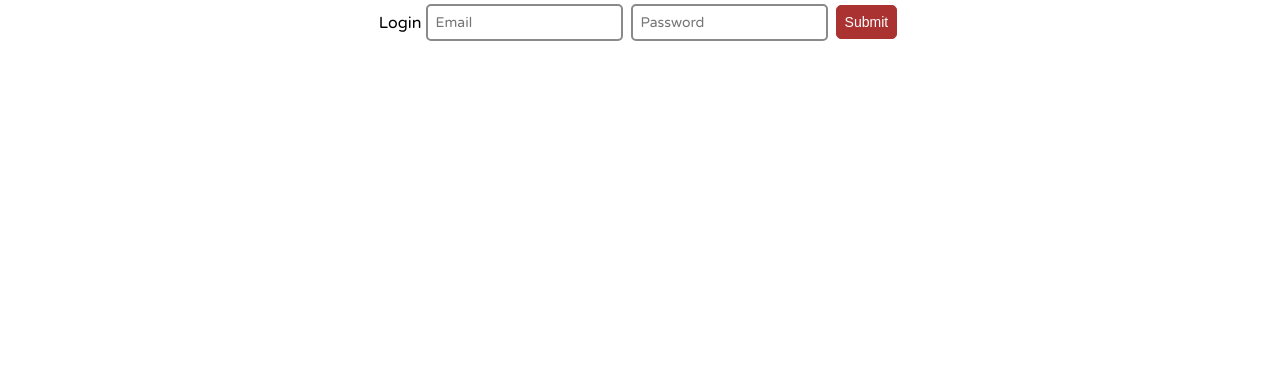
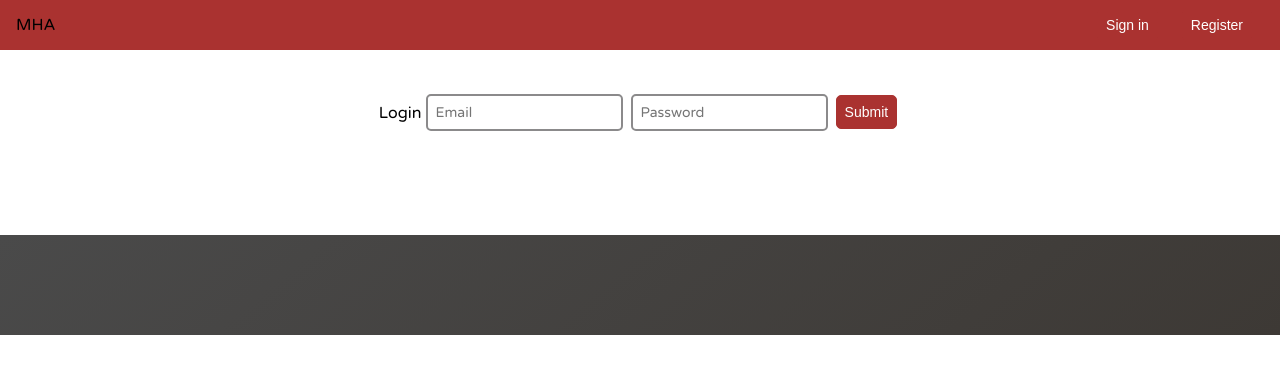
Before and after one commit to Easybuoy/mental_health_assistance_fe, a React (Create React App) app: page /login in a window 1280 px wide. Shown: the top 374 px of the page. Built offline with nearby package versions, Linux system fonts and the light colour scheme; a web font is replaced by a local one; what node-polyglot would draw is missing.

Commit message:
add navigation

```diff
--- a/package.json
+++ b/package.json
@@ -27,7 +27,8 @@
     "test": "react-scripts test",
     "eject": "react-scripts eject"
   },
-  "proxy": "http://localhost:3000",
+  "proxy": "https://mental-health-assistance.herokuapp.com",
+
   "eslintConfig": {
     "extends": [
       "react-app",
--- a/src/assets/styles/variables.scss
+++ b/src/assets/styles/variables.scss
@@ -4,6 +4,7 @@ $brand-secondary: #aa3230;
 // Gray scale
 $black: #3d3935;
 $white: #fff;
+// $dark-gray: #3d
 
 $max-width: 1440px;
 
@@ -13,6 +14,7 @@ $spacing-8: 8px;
 $spacing-16: 16px;
 $spacing-24: 24px;
 $spacing-32: 32px;
+$spacing-40: 40px;
 
 $screen-xs-min: 320px !default;
 $screen-sm-min: 540px !default;
--- a/src/index.js
+++ b/src/index.js
@@ -12,6 +12,8 @@ import { extendLocale } from './utils/locale';
 import localePhrases from './config/locales/en.json';
 import { setCurrentUser, signOut } from './actions/auth';
 import setAuthToken from './utils/setAuthToken';
+import Navigation from './modules/Navigation/Navigation';
+import Footer from './modules/Footer/Footer';
 
 extendLocale(localePhrases);
 
@@ -38,9 +40,11 @@ ReactDOM.render(
   <React.StrictMode>
     <Provider store={store}>
       <Router>
+        <Navigation />
         <Switch>
           <App />
         </Switch>
+        <Footer />
       </Router>
     </Provider>
   </React.StrictMode>,
--- /dev/null
+++ b/src/modules/Footer/Footer.jsx
@@ -0,0 +1,8 @@
+import React from 'react';
+import './Footer.scss';
+
+const Footer = () => {
+  return <div className="footer"></div>;
+};
+
+export default Footer;
--- /dev/null
+++ b/src/modules/Footer/Footer.scss
@@ -0,0 +1,9 @@
+@import '../../assets/styles/variables.scss';
+
+.footer {
+  background-color: black;
+  width: 100%;
+  height: 100px;
+  margin-top: 100px;
+  background: linear-gradient(140deg, #4a4a4a 0%, #3d3935 100%);
+}
--- /dev/null
+++ b/src/modules/Navigation/Navigation.jsx
@@ -0,0 +1,48 @@
+import React from 'react';
+import { useSelector, useDispatch } from 'react-redux';
+import { signOut } from '../../actions/auth';
+
+import './Navigation.scss';
+import Button from '../Common/Button/Button';
+
+const Navigation = () => {
+  const dispatch = useDispatch();
+  const isAuthenticated = useSelector((state) => state.auth.isAuthenticated);
+
+  const onSignOutClick = () => {
+    dispatch(signOut());
+  };
+
+  return (
+    <nav className="container navigation">
+      <div className="logo">
+        <p>MHA</p>
+      </div>
+
+      {isAuthenticated ? (
+        <div className="nav-links">
+          <div className="links">
+            <Button>Peer-peer</Button>
+          </div>
+          <div className="links">
+            <Button>Therapist</Button>
+          </div>
+          <div className="links">
+            <Button onClick={onSignOutClick}>Signout</Button>
+          </div>
+        </div>
+      ) : (
+        <div className="nav-links">
+          <div className="links">
+            <Button>Sign in</Button>
+          </div>
+          <div className="links">
+            <Button>Register</Button>
+          </div>
+        </div>
+      )}
+    </nav>
+  );
+};
+
+export default Navigation;
--- /dev/null
+++ b/src/modules/Navigation/Navigation.scss
@@ -0,0 +1,37 @@
+@import '../../assets/styles/variables.scss';
+
+.navigation {
+  background-color: $brand-primary;
+  width: 100%;
+  height: 50px;
+  display: flex;
+  flex-wrap: wrap;
+  align-items: center;
+  justify-content: space-between;
+  margin-bottom: $spacing-40;
+  //   &::before {
+  //     content: '';
+  //     position: absolute;
+  //     width: 75%;
+  //     left: 0;
+  //     right: 0;
+  //     height: 10px;
+  //     bottom: 0;
+  //     box-shadow: 0 15px 25px -25px rgba(0, 0, 0, 0.45);
+  //     margin: auto;
+  //   }
+  .logo,
+  .nav-links {
+    padding: 0 $spacing-16;
+  }
+
+  .nav-links {
+      display: flex;
+
+      .links {
+          margin: 0 $spacing-8;
+      }
+  }
+
+
+}
```
Also changed, not shown: 1 other file (tests, documents, lock files or other folders).
